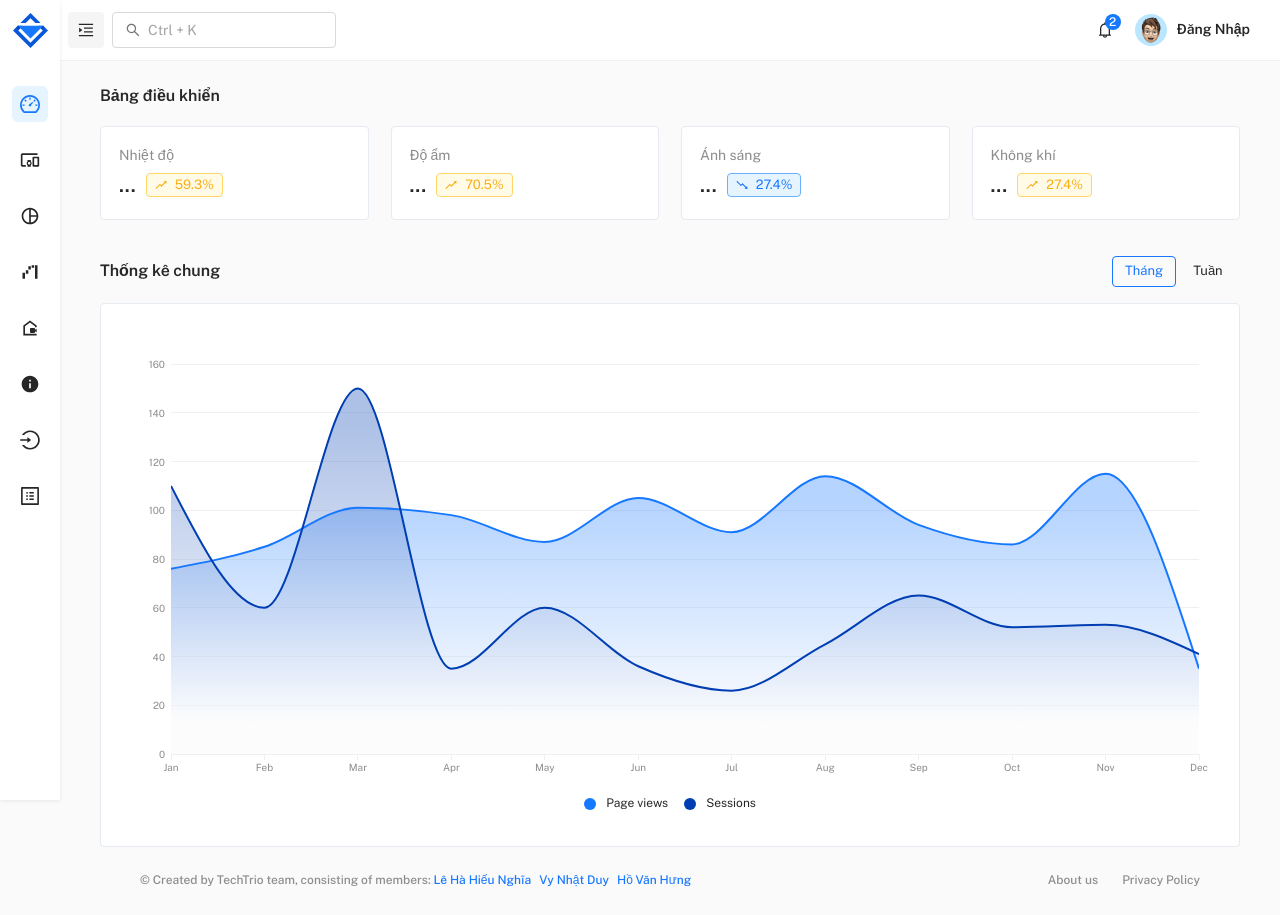
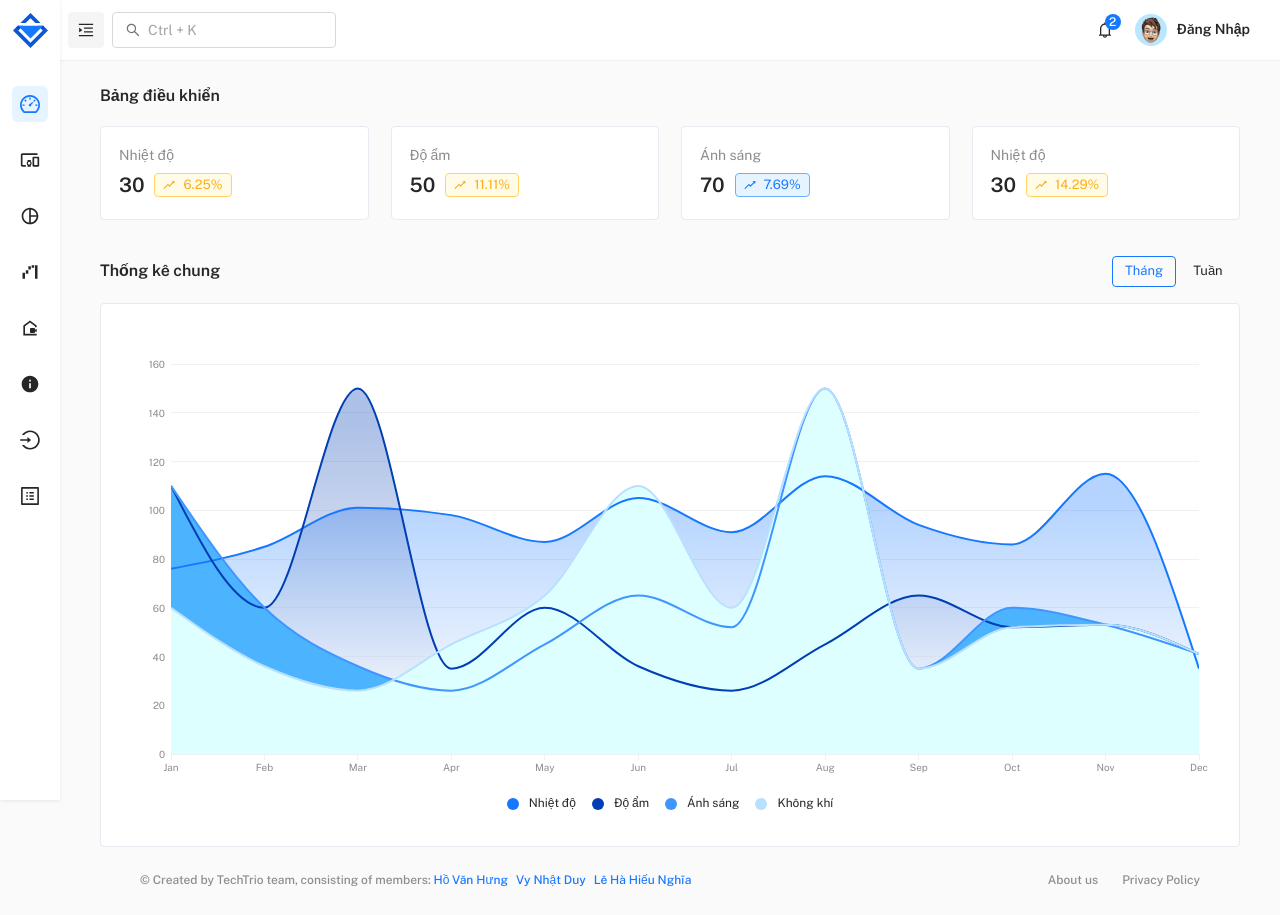
Before and after one commit to vynhatduy/IoT, a React (Vite) app in the folder Admin_UI/: page /dashboard/default in a window 1280 px wide. Built offline with nearby package versions, Linux system fonts and the light colour scheme.

Commit message:
optimize dashboard

```diff
--- a/Admin_UI/src/components/cards/AuthFooter.jsx
+++ b/Admin_UI/src/components/cards/AuthFooter.jsx
@@ -1,5 +1,5 @@
 // material-ui
-import  TeamDevelop  from '../../common/team-develop';
+import  TeamDevelop  from '../team-develop';
 
 // ==============================|| FOOTER - AUTHENTICATION ||============================== //
 
--- a/Admin_UI/src/components/contentDashboard/IncomeAreaChart.jsx
+++ b/Admin_UI/src/components/contentDashboard/IncomeAreaChart.jsx
@@ -17,7 +17,13 @@ const monthlyData1 = [76, 85, 101, 98, 87, 105, 91, 114, 94, 86, 115, 35];
 const weeklyData1 = [31, 40, 28, 51, 42, 109, 100];
 
 const monthlyData2 = [110, 60, 150, 35, 60, 36, 26, 45, 65, 52, 53, 41];
-const weeklyData2 = [11, 32, 45, 32, 34, 52, 41];
+const weeklyData2 = [32, 34, 52, 11, 32, 45, 41];
+
+const monthlyData3 = [110, 60, 36, 26, 45, 65, 52, 150, 35, 60, 53, 41];
+const weeklyData3 = [304, 52, 41,11, 32, 45, 32];
+
+const monthlyData4 = [60, 36, 26, 45, 65, 110, 60, 150, 35, 52, 53, 41];
+const weeklyData4 = [11, 52, 41, 32, 45, 32, 34];
 
 function Legend({ items, onToggle }) {
   return (
@@ -52,7 +58,8 @@ export default function IncomeAreaChart({ view }) {
   const labels = view === 'monthly' ? monthlyLabels : weeklyLabels;
   const data1 = view === 'monthly' ? monthlyData1 : weeklyData1;
   const data2 = view === 'monthly' ? monthlyData2 : weeklyData2;
-
+  const data3 = view === 'monthly' ? monthlyData3 : weeklyData3;
+  const data4 = view === 'monthly' ? monthlyData4 : weeklyData4;
   const line = theme.palette.divider;
 
   const toggleVisibility = (label) => {
@@ -62,7 +69,7 @@ export default function IncomeAreaChart({ view }) {
   const visibleSeries = [
     {
       data: data1,
-      label: 'Page views',
+      label: 'Nhiệt độ',
       showMark: false,
       area: true,
       id: 'Germany',
@@ -71,11 +78,29 @@ export default function IncomeAreaChart({ view }) {
     },
     {
       data: data2,
-      label: 'Sessions',
+      label: 'Độ ẩm',
       showMark: false,
       area: true,
       id: 'UK',
       color: theme.palette.primary[700] || '',
+      visible: visibility['Sessions']
+    },
+    {
+      data: data3,
+      label: 'Ánh sáng',
+      showMark: false,
+      area: true,
+      id: 'VN',
+      color: theme.palette.primary[400] || '',
+      visible: visibility['Sessions']
+    },
+    {
+      data: data4,
+      label: 'Không khí',
+      showMark: false,
+      area: true,
+      id: 'JP',
+      color: theme.palette.primary[100] || '',
       visible: visibility['Sessions']
     }
   ];
@@ -119,6 +144,14 @@ export default function IncomeAreaChart({ view }) {
             <stop offset="10%" stopColor={alpha(theme.palette.primary[700], 0.4)} />
             <stop offset="90%" stopColor={alpha(theme.palette.background.default, 0.4)} />
           </linearGradient>
+          <linearGradient id="myGradient2" gradientTransform="rotate(90)">
+            <stop offset="10%" stopColor={alpha(theme.palette.primary[400], 0.4)} />
+            <stop offset="90%" stopColor={alpha(theme.palette.background.default, 0.4)} />
+          </linearGradient>
+          <linearGradient id="myGradient2" gradientTransform="rotate(90)">
+            <stop offset="10%" stopColor={alpha(theme.palette.primary[100], 0.4)} />
+            <stop offset="90%" stopColor={alpha(theme.palette.background.default, 0.4)} />
+          </linearGradient>
         </defs>
       </LineChart>
       <Legend items={visibleSeries} onToggle={toggleVisibility} />
--- a/Admin_UI/src/common/team-develop.jsx
+++ b/Admin_UI/src/components/team-develop.jsx
@@ -12,13 +12,13 @@ const TeamDevelop = () => {
         <Typography variant="subtitle2" color="secondary">
           &copy; Created by TechTrio team, consisting of members: {''}
           <Link href="https://codedthemes.com/" target="_blank" underline="hover">
-            Lê Hà Hiếu Nghĩa
+            Hồ Văn Hưng
           </Link>
           <Link href="https://codedthemes.com/" target="_blank" underline="hover" padding={1}>
             Vy Nhật Duy
           </Link>
           <Link href="https://codedthemes.com/" target="_blank" underline="hover">
-            Hồ Văn Hưng
+            Lê Hà Hiếu Nghĩa
           </Link>
         </Typography>
 
--- a/Admin_UI/src/layout/Dashboard/Drawer/DrawerContent/Navigation/NavGroup.jsx
+++ b/Admin_UI/src/layout/Dashboard/Drawer/DrawerContent/Navigation/NavGroup.jsx
@@ -18,7 +18,7 @@ export default function NavGroup({ item }) {
       case 'collapse':
         return (
           <Typography key={menuItem.id} variant="caption" color="error" sx={{ p: 2.5 }}>
-            collapse - only available in paid version
+
           </Typography>
         );
       case 'item':
@@ -41,7 +41,7 @@ export default function NavGroup({ item }) {
             <Typography variant="subtitle2" color="textSecondary">
               {item.title}
             </Typography>
-            only available in paid version
+            {/* only available in paid version */}
           </Box>
         )
       }
--- a/Admin_UI/src/layout/footer.jsx
+++ b/Admin_UI/src/layout/footer.jsx
@@ -2,7 +2,7 @@
 import Link from '@mui/material/Link';
 import Stack from '@mui/material/Stack';
 import Typography from '@mui/material/Typography';
-import TeamDevelop from '../common/team-develop';
+import TeamDevelop from '../components/team-develop';
 
 export default function Footer() {
   return (
--- a/Admin_UI/src/pages/bangDieuKhien.jsx
+++ b/Admin_UI/src/pages/bangDieuKhien.jsx
@@ -17,7 +17,7 @@ import Typography from '@mui/material/Typography';
 import AnalyticEcommerce from 'components/cards/AnalyticEcommerce';
 // import MonthlyBarChart from 'common/contentNavbar/MonthlyBarChart';
 // import ReportAreaChart from 'common/contentNavbar/ReportAreaChart';
-import UniqueVisitorCard from '../components/contentDashboard/UniqueVisitorCard'
+import UniqueVisitorCard from '../components/contentDashboard/UniqueVisitorCard';
 // import SaleReportCard from "common/contentNavbar/SaleReportCard";
 // import OrdersTable from "../common/contentNavbar/OrdersTable";
 
@@ -48,40 +48,81 @@ const actionSX = {
   transform: 'none'
 };
 
+const dataText = [
+  {
+    card: "1",
+    title: "Nhiệt độ",
+    count: 30,
+    previousValue: 32, // Nhiệt độ cũ cao hơn nhiệt độ hiện tại
+    percentage: 6.25, // Phần trăm thay đổi: (32-30)/32*100 = 6.25%
+    color: "warning",
+    extra: "example",
+  },
+  {
+    card: "2",
+    title: "Độ ẩm",
+    count: 50,
+    previousValue: 45, // Độ ẩm cũ thấp hơn độ ẩm hiện tại
+    percentage: 11.11, // Phần trăm thay đổi: (50-45)/45*100 = 11.11%
+    color: "warning",
+    extra: "example",
+  },
+  {
+    card: "3",
+    title: "Ánh sáng",
+    count: 70,
+    previousValue: 65, // Ánh sáng cũ thấp hơn ánh sáng hiện tại
+    percentage: 7.69, // Phần trăm thay đổi: (70-65)/65*100 = 7.69%
+    color: "primary",
+    extra: "example",
+  },
+  {
+    card: "4",
+    title: "Nhiệt độ",
+    count: 30,
+    previousValue: 35, // Nhiệt độ cũ cao hơn nhiệt độ hiện tại
+    percentage: 14.29, // Phần trăm thay đổi: (35-30)/35*100 = 14.29%
+    color: "warning",
+    extra: "example",
+  }
+];
 // ==============================|| DASHBOARD - DEFAULT ||============================== //
 
 export default function DashboardDefault() {
   return (
+
     <Grid container rowSpacing={4.5} columnSpacing={2.75}>
-      {/* row 1 */}
       <Grid sx={{ mb: -2.25 }} size={12}>
         <Typography variant="h5">Bảng điều khiển</Typography>
       </Grid>
-      <Grid size={{ xs: 12, sm: 6, md: 4, lg: 3 }}>
-        <AnalyticEcommerce title="Nhiệt độ" count="..." percentage={59.3}  color="warning" extra="..." />
-      </Grid>
-      <Grid size={{ xs: 12, sm: 6, md: 4, lg: 3 }}>
-        <AnalyticEcommerce title="Độ ẩm" count="..." percentage={70.5} color="warning" extra="..." />
-      </Grid>
-      <Grid size={{ xs: 12, sm: 6, md: 4, lg: 3 }}>
-        <AnalyticEcommerce title="Ánh sáng" count="..." percentage={27.4}  isLoss  extra="..." />
-      </Grid>
-      <Grid size={{ xs: 12, sm: 6, md: 4, lg: 3 }}>
-        <AnalyticEcommerce title="Không khí" count="..." percentage={27.4}  color="warning" extra="..." />
-      </Grid>
-      <Grid sx={{ display: { sm: 'none', md: 'block', lg: 'none' } }} size={{ md: 8 }} />
+      {dataText.map((item, key) => {
+        const isloss = item.previousValue > item.count;
+        return(
+        <Grid size={{ xs: 12, sm: 6, md: 4, lg: 3 }}>
+          <AnalyticEcommerce
+          key={key.card}
+          title={item.title}
+          count={item.count}
+          percentage={item.percentage}
+          color={item.color}
+          extra={item.extra}
+          isloss={isloss}
+          />
+        </Grid>
+        )
+      })}
       {/* row 2 */}
       <Grid size={{ xs: 12, md: 7, lg: 12 }}>
         <UniqueVisitorCard />
       </Grid>
       {/* <Grid size={{ xs: 12, md: 5, lg: 4 }}> */}
-        {/* <Grid container alignItems="center" justifyContent="space-between">
+      {/* <Grid container alignItems="center" justifyContent="space-between">
           <Grid>
             <Typography variant="h5">Income Overview</Typography>
           </Grid>
           <Grid />
         </Grid> */}
-        {/* <MainCard sx={{ mt: 2 }} content={false}>
+      {/* <MainCard sx={{ mt: 2 }} content={false}>
           <Box sx={{ p: 3, pb: 0 }}>
             <Stack sx={{ gap: 2 }}>
               <Typography variant="h6" color="text.secondary">
```
Also changed, not shown: Admin_UI/src/components/contentDashboard/incomeAnalyticEcommerce.jsx (added, +49 -0 lines).
